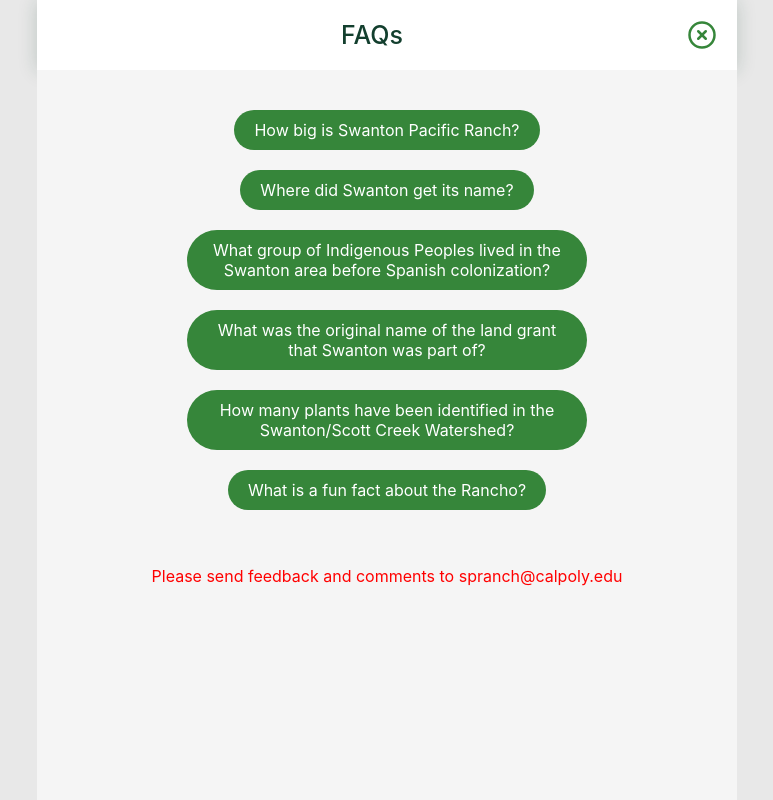
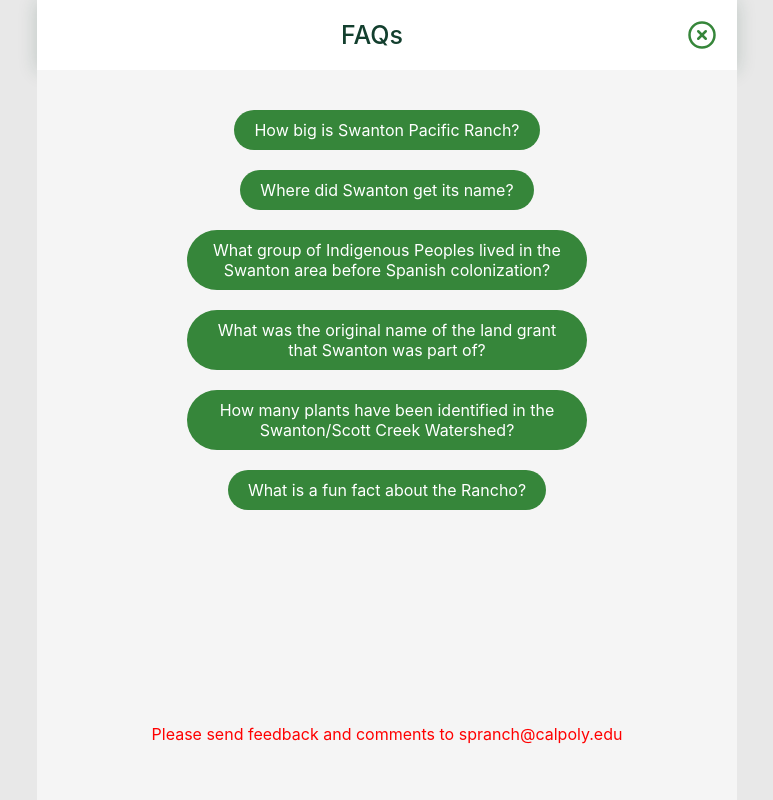
Before and after one commit to VincentPheng/swanton-chat-bot, a React (Create React App) app: page / in a window 1280 px wide. Both pictures are taken after a click on the icon 955 px from the left and 35 px from the top of the page. Shown: the whole page, without its empty margins (253-1026 px from the left). Built offline with nearby package versions, Linux system fonts and the light colour scheme.

Commit message:
message stays on bottom

```diff
--- a/src/components/ChatWindow.jsx
+++ b/src/components/ChatWindow.jsx
@@ -26,7 +26,7 @@
 
   // Scroll to the bottom of the chat window every time a new message is sent
   useEffect(() => {
-    if (!chatWindowRef.current) return;
+    if (!chatWindowRef.current || suggestionsOpen) return;
     chatWindowRef.current.scrollTo({
       top: chatWindowRef.current.scrollHeight,
       left: 0,
--- a/src/components/SuggestedOptions.jsx
+++ b/src/components/SuggestedOptions.jsx
@@ -3,7 +3,8 @@
 import suggestions from "./suggestions";
 
 export default function SuggestedOptions({ onSend, onSuggestionClick }) {
-  const contactText = "Please send feedback and comments to spranch@calpoly.edu";
+  const contactText =
+    "Please send feedback and comments to spranch@calpoly.edu";
 
   const suggestionBubbleStyle = (theme) =>
     css`
@@ -33,13 +34,20 @@
     list-style: none;
     width: 100%;
     text-align: left;
-    overflow-y: scroll;
+  `;
+
+  const suggestedOptionsStyle = css`
+    min-height: 100%;
+    display: flex;
+    flex-direction: column;
+    justify-content: space-between;
   `;
 
   const contactTextStyle = css`
     font-size: 16px;
     color: red;
     text-align: center;
+    padding-bottom: 20px;
   `;
 
   function sendMessage(suggestion) {
@@ -48,7 +56,7 @@
   }
 
   return (
-    <div>
+    <div css={suggestedOptionsStyle}>
       <ul css={suggestionListStyle}>
         {suggestions.map((suggestion) => (
           <li
```
